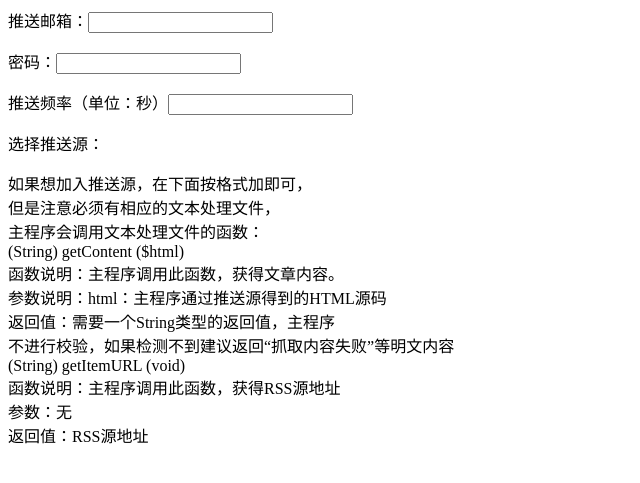
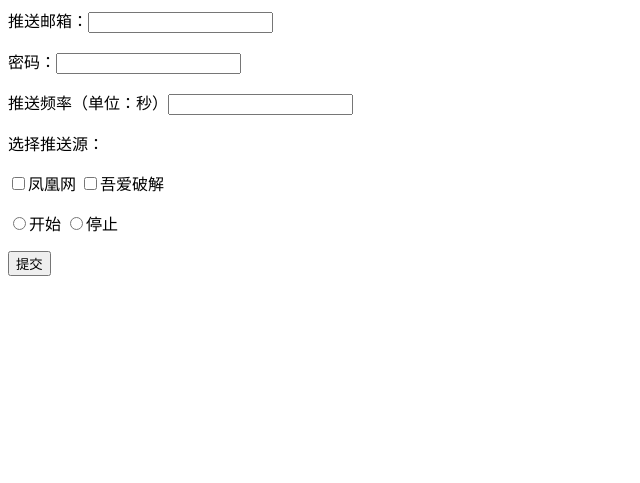
Before and after one commit to Evyde/kindlerss, a PHP site: page / in a window 1280 px wide. Shown: the top 483 px of the page, without its empty margins (0-640 px from the left). Run offline with PHP 8.4, Linux system fonts and the light colour scheme.

Commit message:
修改主页面

```diff
--- a/index.php
+++ b/index.php
@@ -4,25 +4,20 @@
 <title>kindle推送设置</title>
 </head>
 <body>
-<form action="./index.php">
+<form action="./main.php" method="GET">
 <p>推送邮箱：<input type="text" name="mailAdress" /></p>
 <p>密码：<input type="password" name="password" /></p>
 <p>推送频率（单位：秒）<input type="number" name="times" /></p>
 <p>选择推送源：</p>
-<p>如果想加入推送源，在下面按格式加即可，<br />
-但是注意必须有相应的文本处理文件，<br />
-主程序会调用文本处理文件的函数：<br />
-(String) getContent ($html)<br />
-函数说明：主程序调用此函数，获得文章内容。<br />
-参数说明：html：主程序通过推送源得到的HTML源码<br />
-返回值：需要一个String类型的返回值，主程序<br />
-不进行校验，如果检测不到建议返回“抓取内容失败”等明文内容<br />
-(String) getItemURL (void)<br />
-函数说明：主程序调用此函数，获得RSS源地址<br />
-参数：无<br />
-返回值：RSS源地址<br />
-
+<p>
+<input type="checkbox" name="rssSourceName[]" value="ifeng">凤凰网</input>
+<input type="checkbox" name="rssSourceName[]" value="52pojie">吾爱破解</input>
 </p>
+<p>
+<input type="radio" name="sub" value="start">开始</input>
+<input type="radio" name="sub" value="stop">停止</input>
+</p>
+<input type="submit" value="提交" />
 </form>
 </body>
 </html>
```
